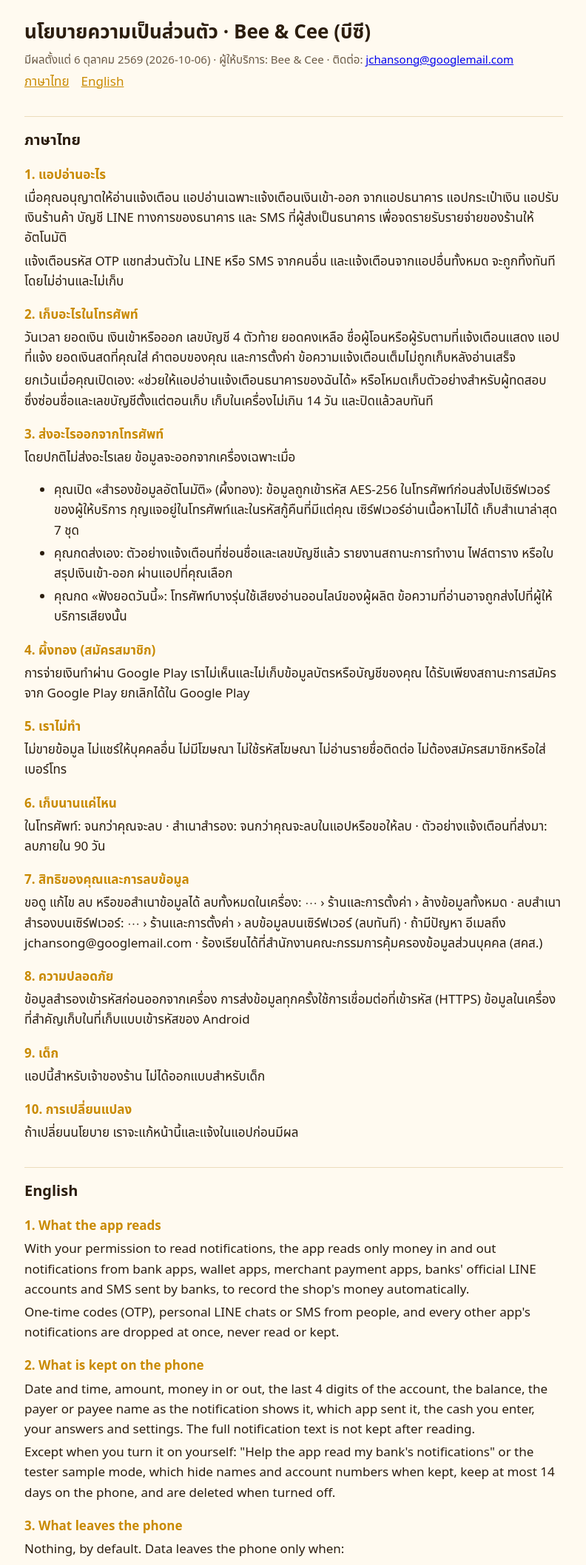
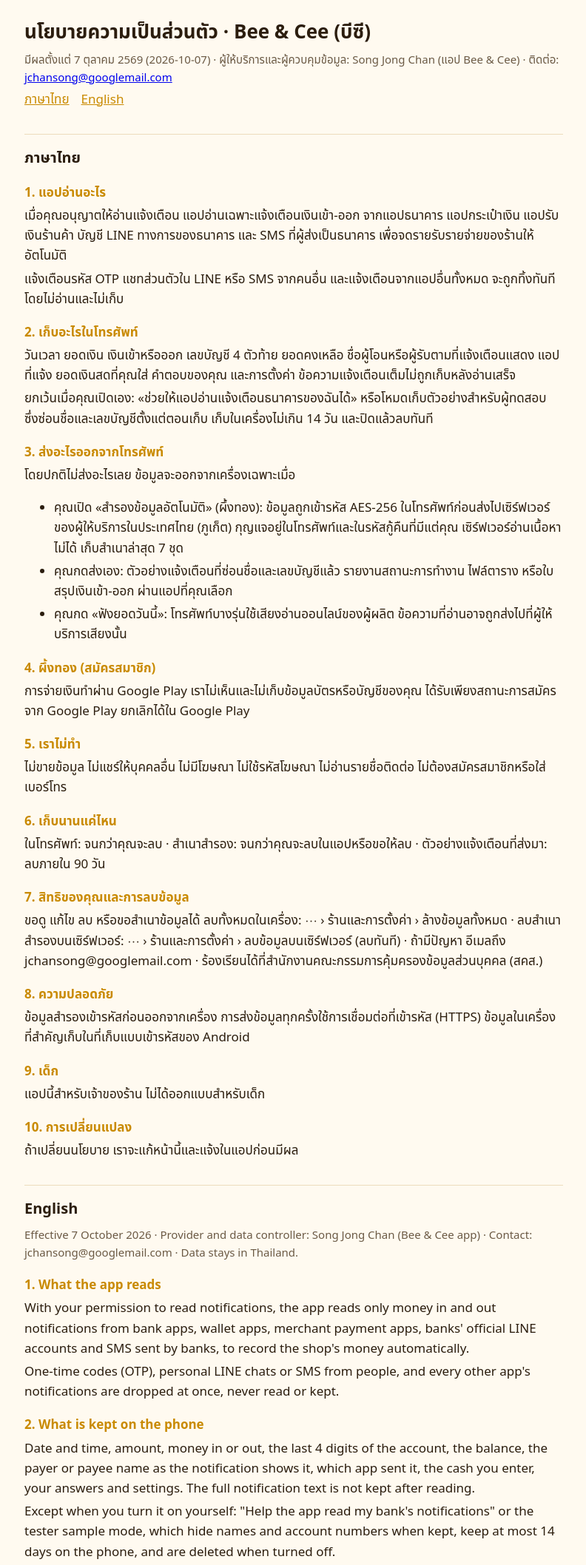
Before and after one commit to mike9605/beecee-privacy, a plain HTML site: page index.html in a window 1280 px wide. Shown: the top 2116 px of the page at 74% size, without its empty margins (243-1035 px from the left). Drawn offline with Linux system fonts and the light colour scheme.

Commit message:
Developer name and server location (Thailand, Phuket)

```diff
--- a/index.html
+++ b/index.html
@@ -21,7 +21,7 @@
 <body>
 <main>
 <h1>นโยบายความเป็นส่วนตัว · Bee &amp; Cee (บีซี)</h1>
-<p class="meta">มีผลตั้งแต่ 6 ตุลาคม 2569 (2026-10-06) · ผู้ให้บริการ: Bee &amp; Cee · ติดต่อ: <a href="mailto:jchansong@googlemail.com">jchansong@googlemail.com</a></p>
+<p class="meta">มีผลตั้งแต่ 7 ตุลาคม 2569 (2026-10-07) · ผู้ให้บริการและผู้ควบคุมข้อมูล: Song Jong Chan (แอป Bee &amp; Cee) · ติดต่อ: <a href="mailto:jchansong@googlemail.com">jchansong@googlemail.com</a></p>
 <nav><a href="#th">ภาษาไทย</a><a href="#en">English</a></nav>
 
 <section id="th">
@@ -35,7 +35,7 @@
 <h3>3. ส่งอะไรออกจากโทรศัพท์</h3>
 <p>โดยปกติไม่ส่งอะไรเลย ข้อมูลจะออกจากเครื่องเฉพาะเมื่อ</p>
 <ul>
-<li>คุณเปิด «สำรองข้อมูลอัตโนมัติ» (ผึ้งทอง): ข้อมูลถูกเข้ารหัส AES-256 ในโทรศัพท์ก่อนส่งไปเซิร์ฟเวอร์ของผู้ให้บริการ กุญแจอยู่ในโทรศัพท์และในรหัสกู้คืนที่มีแต่คุณ เซิร์ฟเวอร์อ่านเนื้อหาไม่ได้ เก็บสำเนาล่าสุด 7 ชุด</li>
+<li>คุณเปิด «สำรองข้อมูลอัตโนมัติ» (ผึ้งทอง): ข้อมูลถูกเข้ารหัส AES-256 ในโทรศัพท์ก่อนส่งไปเซิร์ฟเวอร์ของผู้ให้บริการในประเทศไทย (ภูเก็ต) กุญแจอยู่ในโทรศัพท์และในรหัสกู้คืนที่มีแต่คุณ เซิร์ฟเวอร์อ่านเนื้อหาไม่ได้ เก็บสำเนาล่าสุด 7 ชุด</li>
 <li>คุณกดส่งเอง: ตัวอย่างแจ้งเตือนที่ซ่อนชื่อและเลขบัญชีแล้ว รายงานสถานะการทำงาน ไฟล์ตาราง หรือใบสรุปเงินเข้า-ออก ผ่านแอปที่คุณเลือก</li>
 <li>คุณกด «ฟังยอดวันนี้»: โทรศัพท์บางรุ่นใช้เสียงอ่านออนไลน์ของผู้ผลิต ข้อความที่อ่านอาจถูกส่งไปที่ผู้ให้บริการเสียงนั้น</li>
 </ul>
@@ -57,6 +57,7 @@
 
 <section id="en">
 <h2>English</h2>
+<p class="meta">Effective 7 October 2026 · Provider and data controller: Song Jong Chan (Bee &amp; Cee app) · Contact: jchansong@googlemail.com · Data stays in Thailand.</p>
 <h3>1. What the app reads</h3>
 <p>With your permission to read notifications, the app reads only money in and out notifications from bank apps, wallet apps, merchant payment apps, banks' official LINE accounts and SMS sent by banks, to record the shop's money automatically.</p>
 <p>One-time codes (OTP), personal LINE chats or SMS from people, and every other app's notifications are dropped at once, never read or kept.</p>
@@ -66,7 +67,7 @@
 <h3>3. What leaves the phone</h3>
 <p>Nothing, by default. Data leaves the phone only when:</p>
 <ul>
-<li>You turn on automatic backup (Bee Gold): the data is encrypted with AES-256 on the phone before it goes to the provider's server. The key stays on the phone and in a recovery code only you hold; the server cannot read the content. The last 7 copies are kept.</li>
+<li>You turn on automatic backup (Bee Gold): the data is encrypted with AES-256 on the phone before it goes to the provider's server in Thailand (Phuket). The key stays on the phone and in a recovery code only you hold; the server cannot read the content. The last 7 copies are kept.</li>
 <li>You send something yourself: masked notification samples, a status report, a spreadsheet or a money statement, through the app you choose.</li>
 <li>You press "Hear today's sales": some phones use the maker's online voice, which may receive the text read aloud.</li>
 </ul>
```
